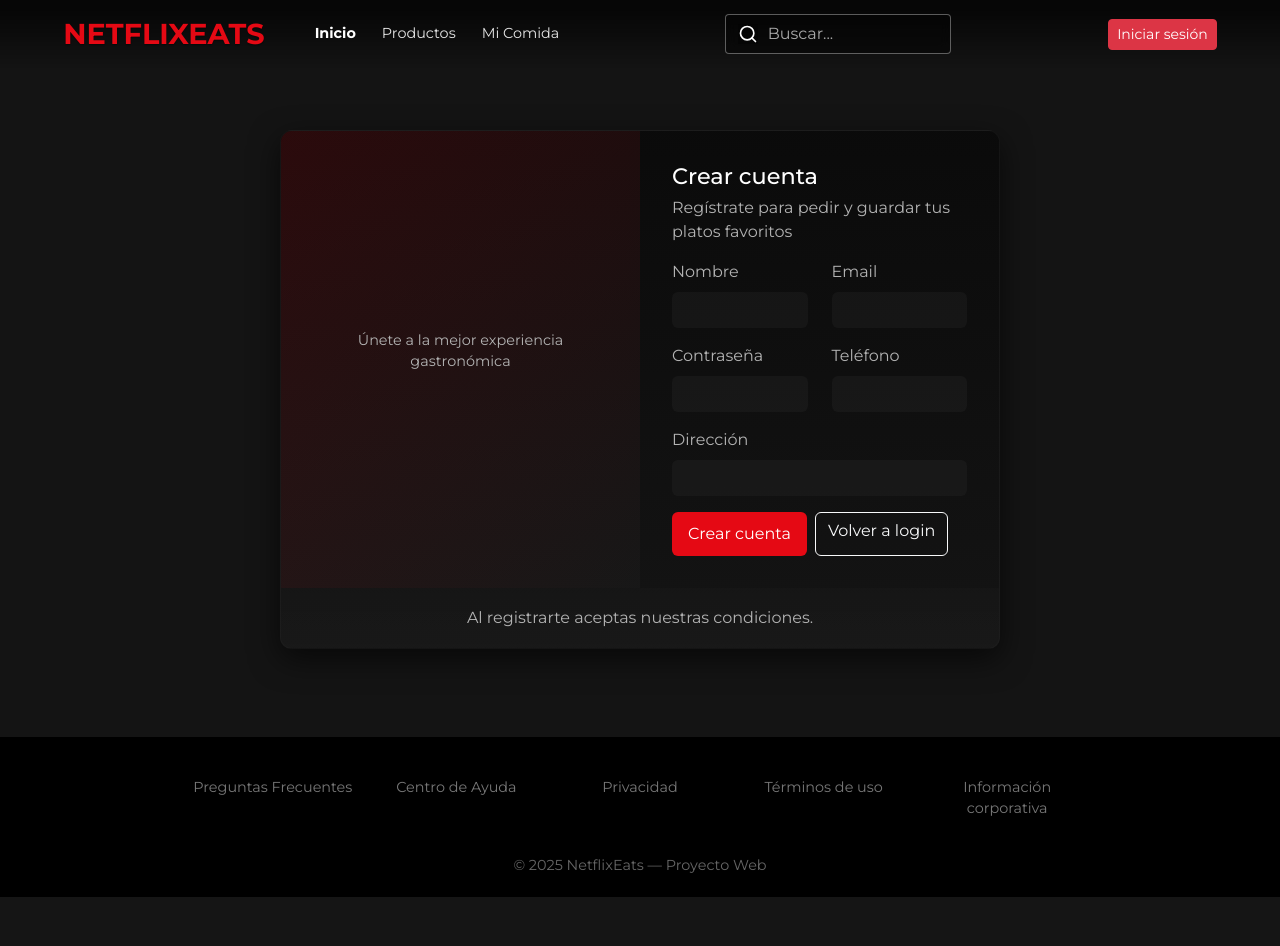
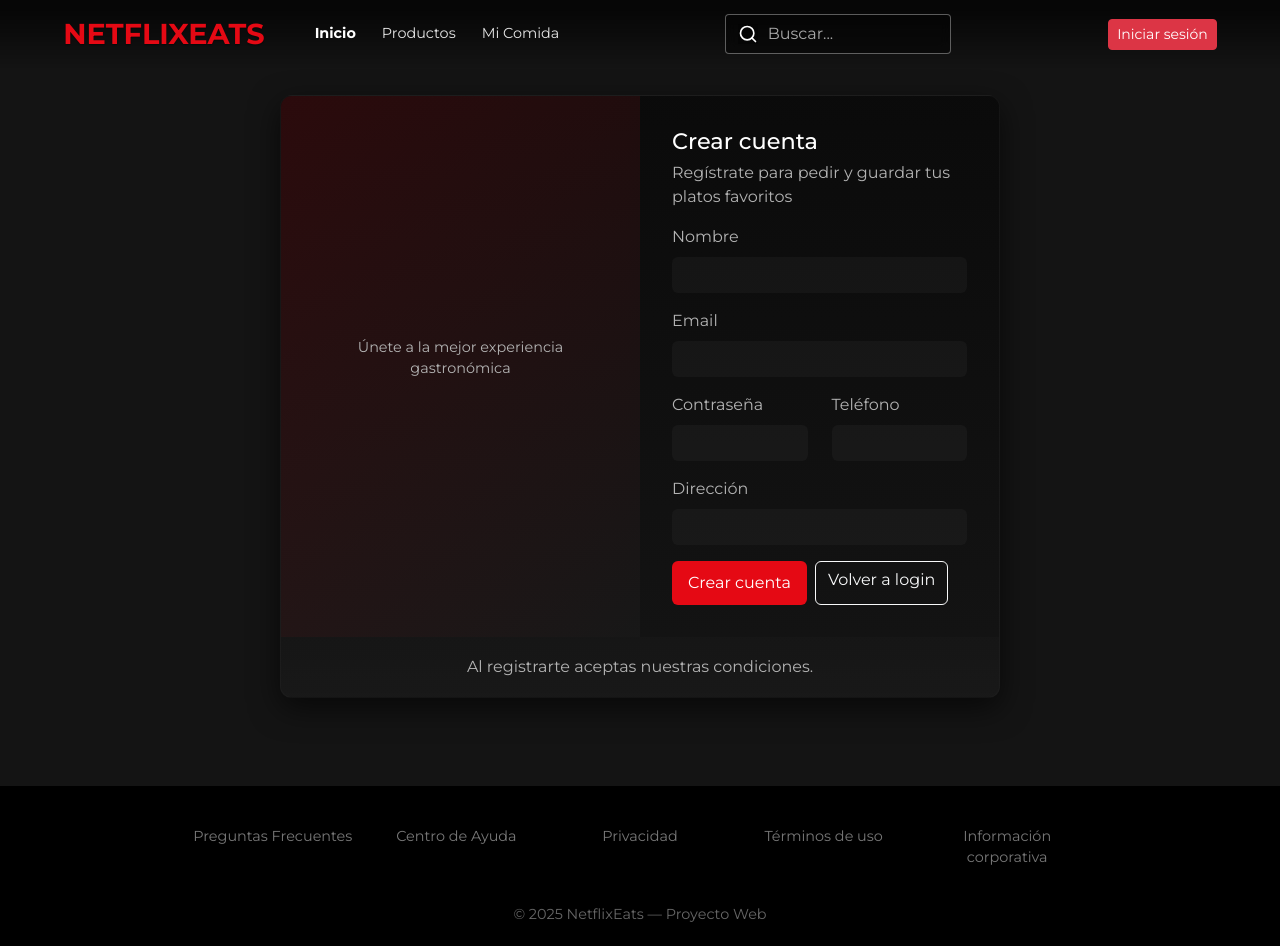
Before and after one commit to arnaucanet/MVC, a PHP site: template view/usuario/register.php in a window 1280 px wide. Before the commit the page ends 897 px from the top, so only its background shows below. Run offline with PHP 8.4, Linux system fonts and the light colour scheme; the template is opened without the code that fills it, so the values that code supplies are empty.

Commit message:
Ajusta el padding superior en las páginas de inicio de sesión y registro

```diff
--- a/view/usuario/login.php
+++ b/view/usuario/login.php
@@ -1,5 +1,5 @@
 <?php include 'view/parcials/header.php'; ?>
-<div class="container" style="padding-top:90px;">
+<div class="container" style="padding-top:55px;">
 
 <?php if(session_status() !== PHP_SESSION_ACTIVE) session_start(); ?>
 <?php if(!empty($_SESSION['error'])): ?>
@@ -44,6 +44,4 @@
     </div>
 </div>
 
-</div>
-
 <?php include 'view/parcials/footer.php'; ?>
--- a/view/usuario/register.php
+++ b/view/usuario/register.php
@@ -1,5 +1,5 @@
 <?php include 'view/parcials/header.php'; ?>
-<div class="container" style="padding-top:90px;">
+<div class="container" style="padding-top:55px;">
 
 <?php if(session_status() !== PHP_SESSION_ACTIVE) session_start(); ?>
 <?php if(!empty($_SESSION['error'])): ?>
@@ -7,7 +7,7 @@
     <?php unset($_SESSION['error']); ?>
 <?php endif; ?>
 
-<div class="auth-wrap">
+<div class="auth-wrap" style="">
     <div class="auth-card">
         <div class="auth-grid">
             <div class="auth-visual">
@@ -19,15 +19,13 @@
                 <h3 class="auth-title">Crear cuenta</h3>
                 <p class="auth-sub">Regístrate para pedir y guardar tus platos favoritos</p>
                 <form action="index.php?controller=Usuario&action=registerPost" method="post">
-                    <div class="row">
-                        <div class="col-md-6 mb-3">
-                            <label class="form-label">Nombre</label>
-                            <input type="text" name="nombre" class="form-control" required />
-                        </div>
-                        <div class="col-md-6 mb-3">
-                            <label class="form-label">Email</label>
-                            <input type="email" name="email" class="form-control" required />
-                        </div>
+                    <div class="mb-3">
+                        <label class="form-label">Nombre</label>
+                        <input type="text" name="nombre" class="form-control" required />
+                    </div>
+                    <div class="mb-3">
+                        <label class="form-label">Email</label>
+                        <input type="email" name="email" class="form-control" required />
                     </div>
                     <div class="row">
                         <div class="col-md-6 mb-3">
```
